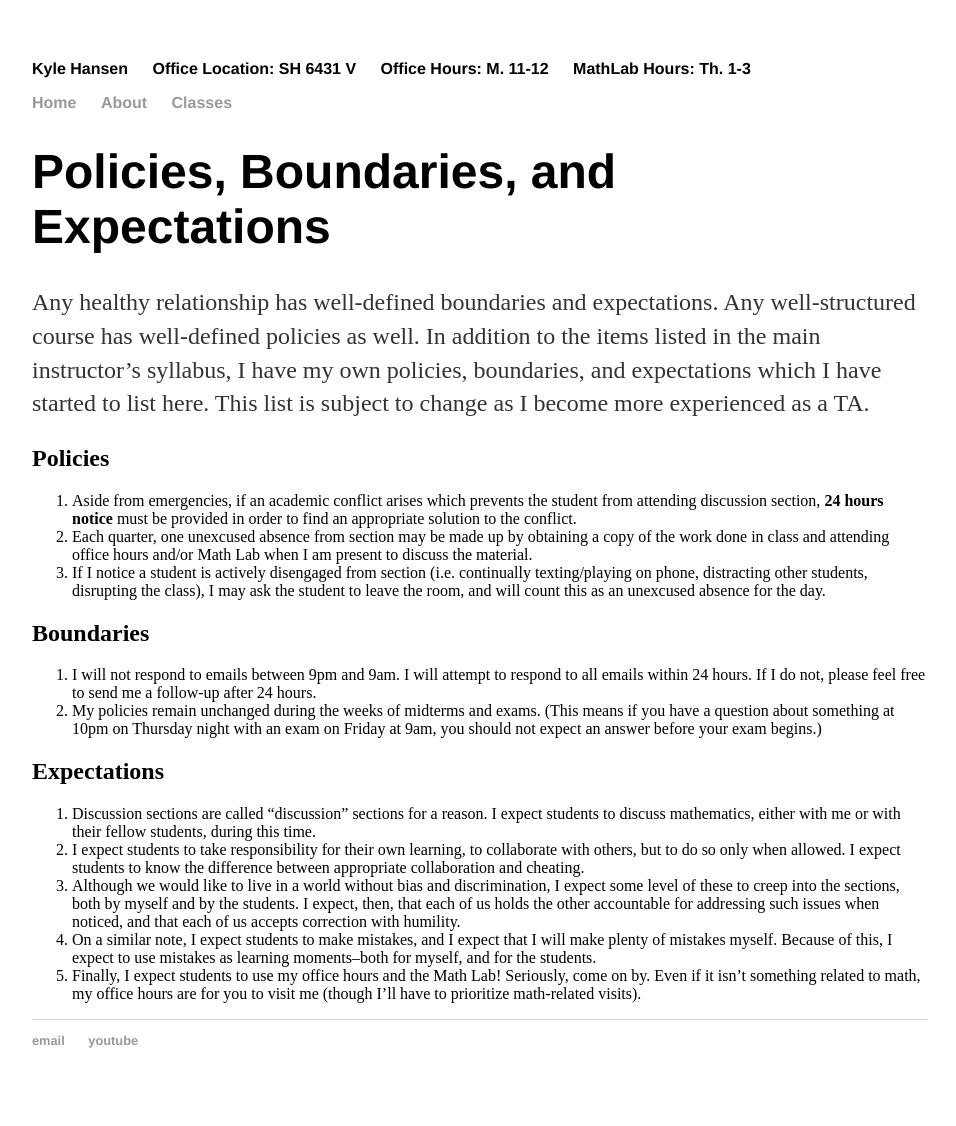
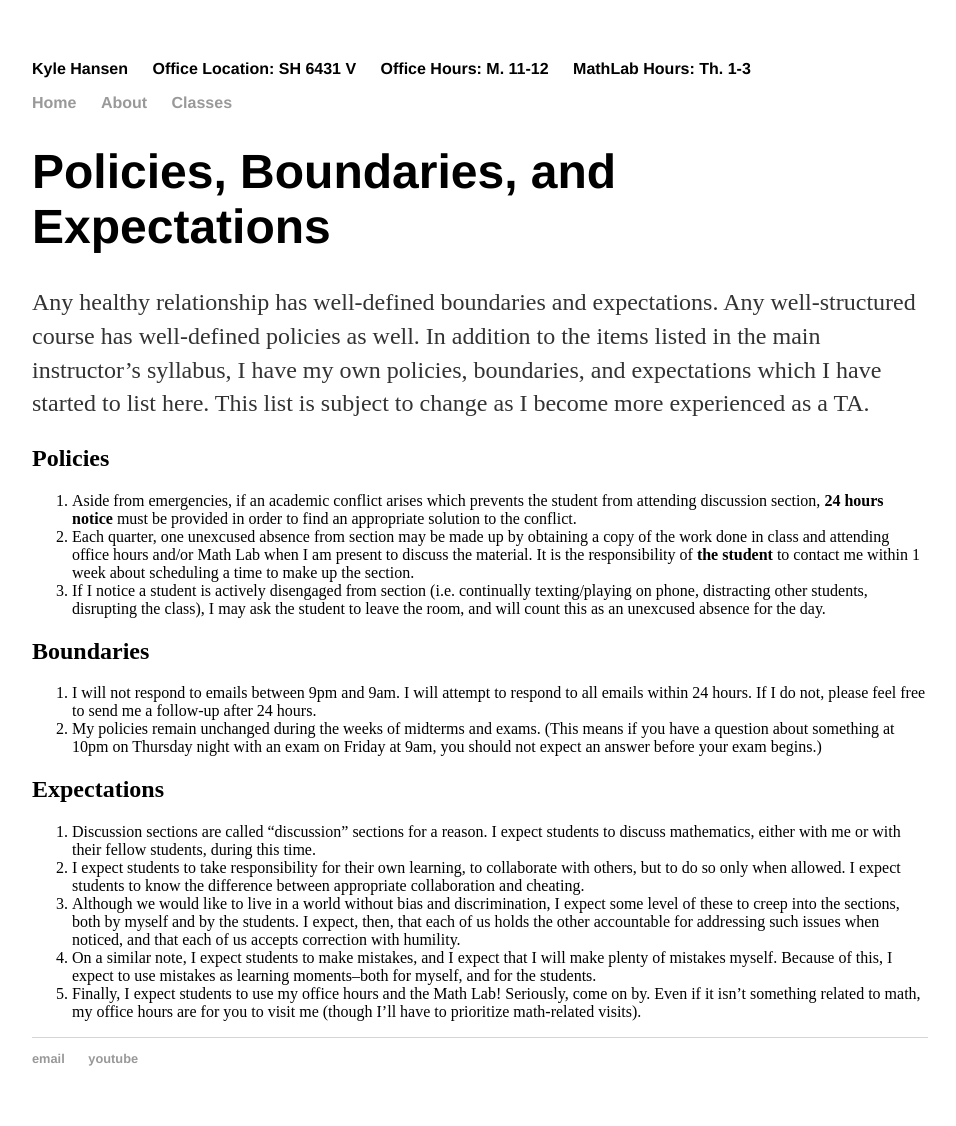
Before and after one commit to kylhansen/kylhansen.github.io, a Jekyll site: the page built from _posts/2019-10-1-policies.md, in a window 1280 px wide. Shown: the whole page, without its empty margins (160-1116 px from the left). Built offline with Jekyll 4.4.1, drawn with Linux system fonts in a browser that asks for light colours.

Commit message:
Policy Update

```diff
--- a/_posts/2019-10-1-policies.md
+++ b/_posts/2019-10-1-policies.md
@@ -10,7 +10,7 @@ Any healthy relationship has well-defined boundaries and expectations. Any well-
 ## Policies
 
 1. Aside from emergencies, if an academic conflict arises which prevents the student from attending discussion section, __24 hours notice__ must be provided in order to find an appropriate solution to the conflict.
-2. Each quarter, one unexcused absence from section may be made up by obtaining a copy of the work done in class and attending office hours and/or Math Lab when I am present to discuss the material.
+2. Each quarter, one unexcused absence from section may be made up by obtaining a copy of the work done in class and attending office hours and/or Math Lab when I am present to discuss the material. It is the responsibility of __the student__ to contact me within 1 week about scheduling a time to make up the section.
 3. If I notice a student is actively disengaged from section (i.e. continually texting/playing on phone, distracting other students, disrupting the class), I may ask the student to leave the room, and will count this as an unexcused absence for the day.
 
 ## Boundaries
```
Also changed, not shown: 1 other file.
